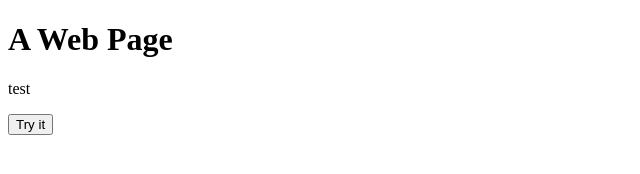
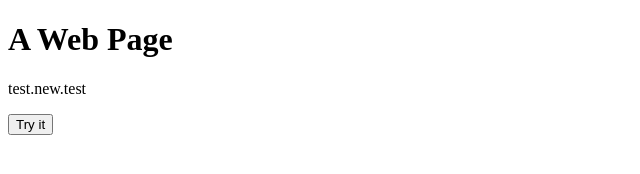
Before and after one commit to CyberLR/Project_1, a plain HTML site: page test.html in a window 1280 px wide. Both pictures are taken after a click on the button "Try it". Shown: the full height of the page, 0-640 px from the left. Drawn offline with Linux system fonts and the light colour scheme.

Commit message:
Update test.html

```diff
--- a/test.html
+++ b/test.html
@@ -3,7 +3,7 @@
 <head>
 <script>
 function myFunction() {
-  document.getElementById("demo").innerHTML = "test";
+  document.getElementById("demo").innerHTML = "test.new.test";
 }
 </script>
 </head>
```
